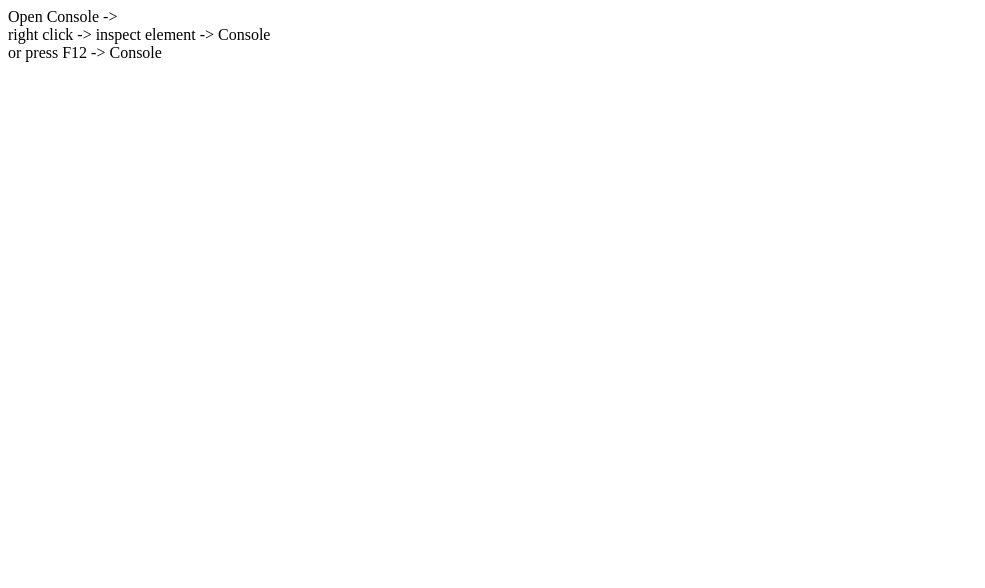
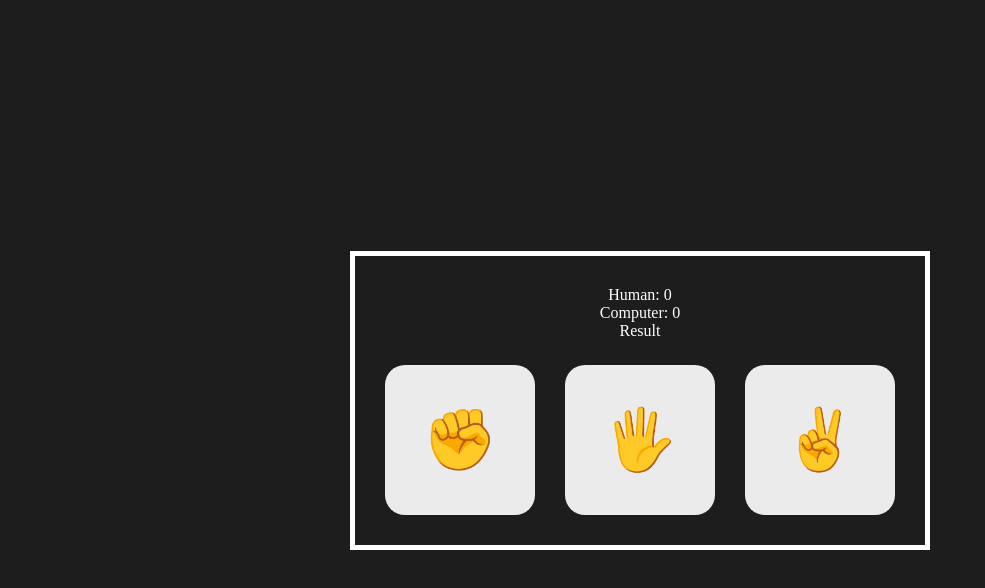
Before and after one commit to bagir-kaff/odin-Rock-Paper-Scissors, a plain HTML site: page index.html in a window 1280 px wide. Shown: the whole page, without its empty margins (0-985 px from the left). Drawn offline with Linux system fonts and the light colour scheme.

Commit message:
Change attribute from class to data-choice

```diff
--- a/index.html
+++ b/index.html
@@ -3,11 +3,75 @@
     <meta charset="UTF-8">
     <meta name="viewport" content="width=device-width, initial-scale=1.0">
     <title>Rock Paper Scissors</title>
-    <script src="external.js"></script>
 </head>
+<style>
+    body{
+        display: flex;
+        justify-content: center;
+        align-items: center;
+        background-color: rgb(29, 29, 29);
+    }
+    .outer{
+        padding:30px;
+        border:5px solid white;
+        display: flex;
+        flex-direction: column;
+        gap:25px;
+    }
+    .score{
+        display: flex;
+        flex-direction: column;
+        justify-content: center;
+        align-items: center;
+        /* height: 100px; */
+        color:white;
+        margin:0;
+    }
+    .container{
+        display:flex;
+        justify-content: center;
+        gap:30px;
+        /* flex:1; */
+    }
+    .btn{
+        font-size:60px;
+        border-radius:20px;
+        transition:all 0.5s;
+        width:150px;
+        height: 150px;
+        background-color: rgb(235, 235, 235);
+        border: none;
+    }
+
+    .btn:hover{
+        background-color: whitesmoke;
+        box-shadow: 0 0 2rem rgb(255, 255, 255);
+    }
+    /* .upper{
+        display:flex;
+        justify-content: space-between;
+        align-items: center;
+    } */
+    .reset{
+        /* font-size: 40px; */
+        /* height: 100px; */
+
+    }
+</style>
 <body>
- Open Console ->
- <br> right click -> inspect element -> Console
- <br> or press F12 -> Console
+    <div class="outer">
+        <div class="score">
+            <div class="human">Human: 0</div>
+            <div class="comp">Computer: 0</div>
+            <div class="result">Result</div>
+        </div>
+        <div class="container">
+            <button data-choice ="Rock" class="btn">&#9994</button>
+            <button data-choice ="Paper" class="btn">&#128400</button>
+            <button data-choice ="Scissors" class="btn">&#9996</button>
+        </div>
+    </div>
 </body>
+
+<script src="external.js"></script>
 </html>
```
